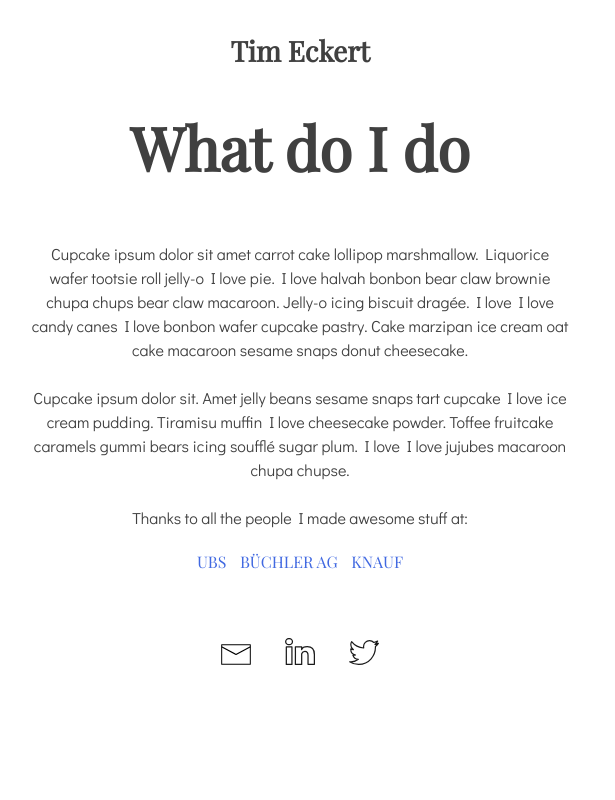
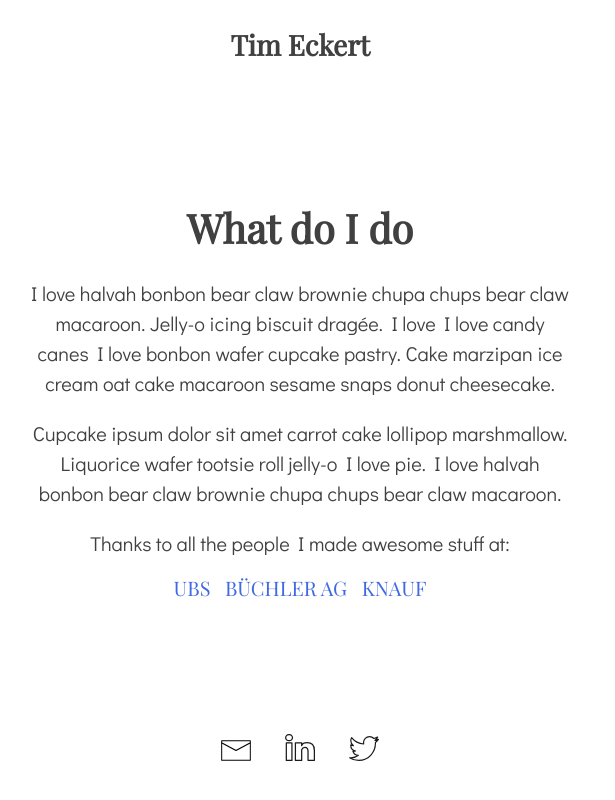
Before and after one commit to aiwatko/tim, a website: page index.html in a window 1280 px wide. Shown: the full height of the page, 20-635 px from the left. Drawn offline with nearby package versions, Linux system fonts and the light colour scheme.

Commit message:
Finish styling hell yeah!

```diff
--- a/index.html
+++ b/index.html
@@ -10,26 +10,32 @@
 
     <body>
         <div class="content">
-            <h1>Tim Eckert</h1>
-            <h2>What do I do</h2>
-            <p>Cupcake ipsum dolor sit amet carrot cake lollipop marshmallow. Liquorice wafer tootsie roll jelly-o I love pie. I love halvah bonbon bear claw brownie chupa chups bear claw macaroon. Jelly-o icing biscuit dragée. I love I love candy canes I love bonbon wafer cupcake pastry. Cake marzipan ice cream oat cake macaroon sesame snaps donut cheesecake.
-            </p>
-            <p>
-                Cupcake ipsum dolor sit. Amet jelly beans sesame snaps tart cupcake I love ice cream pudding. Tiramisu muffin I love cheesecake powder. Toffee fruitcake caramels gummi bears icing soufflé sugar plum. I love I love jujubes macaroon chupa chupse.
-            </p>
-            <p>
-                Thanks to all the people I made awesome stuff at: <br>
-                <a href="#">UBS</a>
-                <a href="#">BÜCHLER AG</a>
-                <a href="#">KNAUF</a>
-            </p>
-            <div class="contact">
-                <a href="#"><img src="images/Ico_Mails.svg"/></a>
-                <a href="#"><img src="images/Ico_LinkedIn.svg"/></a>
-                <a href="#"><img src="images/Ico_Twitter.svg"/></a>
+            <div class="top">
+                <h1 class="title">Tim Eckert</h1>
+            </div>
+            <div class="center">
+                <h2 class="subtitle">What do I do</h2>
+                <p class="text">I love halvah bonbon bear claw brownie chupa chups bear claw macaroon. Jelly-o icing biscuit dragée. I love I love candy canes I love bonbon wafer cupcake pastry. Cake marzipan ice cream oat cake macaroon sesame snaps donut cheesecake.
+                </p>
+
+                <p class="text">Cupcake ipsum dolor sit amet carrot cake lollipop marshmallow. Liquorice wafer tootsie roll jelly-o I love pie. I love halvah bonbon bear claw brownie chupa chups bear claw macaroon.
+                </p>
+                <p class="text">
+                    Thanks to all the people I made awesome stuff at: <br>
+                    <a class="collaborate link" href="#">UBS</a>
+                    <a class="collaborate link" href="#">BÜCHLER AG</a>
+                    <a class="collaborate link" href="#">KNAUF</a>
+                </p>
+            </div>
+            <div class="bottom">
+                <div class="contact">
+                    <a class="contact link" href="#"><img src="images/Ico_Mails.svg"/></a>
+                    <a class="contact link" href="#"><img src="images/Ico_LinkedIn.svg"/></a>
+                    <a class="contact link" href="#"><img src="images/Ico_Twitter.svg"/></a>
+                </div>
             </div>
         </div>
-        <div class="image">
+        <div class="photo">
             <img src="http://img09.deviantart.net/dc9a/i/2013/360/4/f/mona_doge_by_guineviere-d6zk7h1.jpg" alt="Tim's photo"/>
         </div>
     </body>
--- a/scss/_variables.scss
+++ b/scss/_variables.scss
@@ -15,3 +15,8 @@ $default-space-lg: 15px !default;
 $default-space-xl: 20px !default;
 $default-space-xxl: 30px !default;
 $extra-space: 50px !default;
+
+/* break point */
+$small-breakpoint: 414px;
+$medium-breakpoint: 767px;
+$large-breakpoint: 1024px;
--- a/scss/main.scss
+++ b/scss/main.scss
@@ -1,25 +1,54 @@
 @import 'normalize';
 @import 'variables';
 
-.content, .image {
+.content, .photo {
+  position: relative;
+  width: 100%;
+  float: none;
+  transition: all .5s;
+
+  @media (min-width: $medium-breakpoint) {
     width: 50%;
+    float: left;
     height: 100vh;
-  float: left;
+  }
 }
 
 .content {
-  position: relative;
-  padding: $default-space-xxl $extra-space;
+  padding: $default-space-xl $default-space-xl;
   text-align: center;
+  transition: all .5s;
+
+  @media (min-width: $large-breakpoint) {
+    padding: $default-space-xl $extra-space;
   }
 
-.image {
-  img {
-    height: 100%;
+  .top {
+    @media (min-width: $medium-breakpoint) {
+      position: absolute;
+      top: 3%;
+      left: 50%;
+      transform: translate3D(-50%, 0, 0);
+    }
+  }
+
+  .center {
+    @media (min-width: $medium-breakpoint) {
+      position: absolute;
       width: 100%;
-    object-fit: cover;
-    overflow: hidden;
+      top: 50%;
+      left: 50%;
+      transform: translate3D(-50%, -50%, 0);
     }
+  }
+
+  .bottom {
+    @media (min-width: $medium-breakpoint) {
+      position: absolute;
+      width: 100%;
+      bottom: 3%;
+      left: 50%;
+      transform: translate3D(-50%, 0, 0);
     }
 
     .contact {
@@ -30,27 +59,76 @@
         margin: 0 $default-space-md;
       }
     }
+  }
 
-h1, h2, a {
+  .title, .subtitle, .collaborate {
     font-family: $secondary-font;
   }
 
-h1 {
+  .title {
     margin-top: 0;
+    font-size: 20px;
+    transition: all .5s;
+
+    @media (min-width: $medium-breakpoint) {
       font-size: 28px;
     }
-
-h2 {
-  margin-top: $default-space-xxl;
-  font-size: 60px;
   }
 
-p {
-  font-family: $primary-font;
+  .subtitle {
+    margin: $default-space-lg;
+    font-size: 32px;
+    transition: all .5s;
+
+    @media (min-width: $medium-breakpoint) {
+      font-size: 40px;
+    }
   }
 
-a {
+  .collaborate {
+      &:visited, &:active {
+        color: #641B3A;
+      }
+
+      &:hover {
+        color: darken(#641B3A, 10%);
+        transition: color .5s;
+      }
+  }
+
+  .text {
+    font-family: $primary-font;
+    font-size: 15px;
+    transition: all .5s;
+
+    @media (min-width: $medium-breakpoint) {
+      font-size: 16px;
+      margin: 10px 15px;
+    }
+
+    @media (min-width: $large-breakpoint) {
+      font-size: 20px;
+      margin: 20px 50px;
+    }
+
+    &:last-of-type {
+      margin-bottom: 0;
+    }
+  }
+
+  .link {
     display: inline-block;
-  margin: $default-space-xl $default-space-sm;
+    margin: $default-space-lg $default-space-sm;
     text-decoration: none;
   }
+
+}
+
+.photo {
+  img {
+    height: 100%;
+    width: 100%;
+    object-fit: cover;
+    overflow: hidden;
+  }
+}
```
Also changed, not shown: css/main.css. Lines whose indentation alone changed are shown as unchanged.
